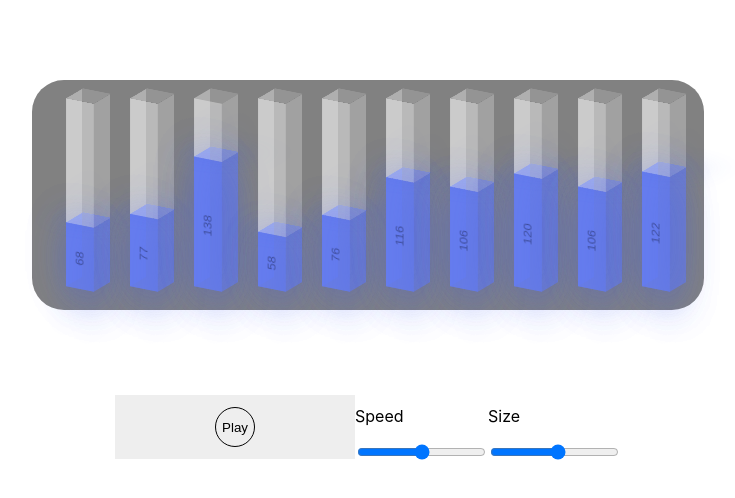
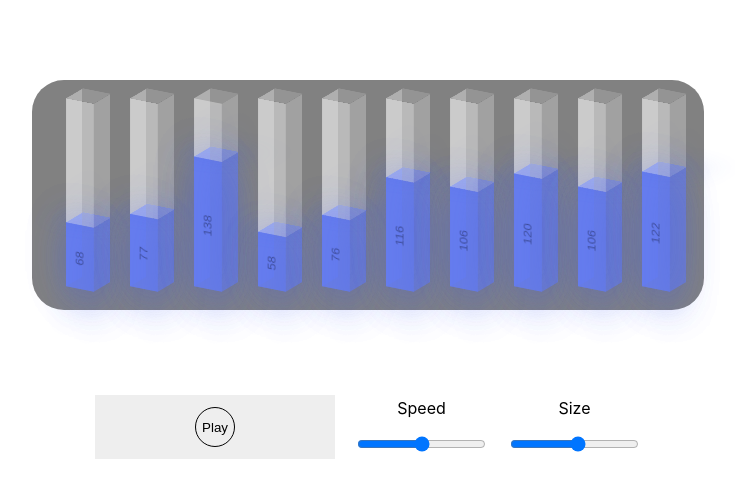
Before and after one commit to jeremynguyen593/sorting-visual, a React (Create React App) app: page / in a window 1280 px wide. Shown: the top 498 px of the page, without its empty margins (272-1007 px from the left). Built offline with nearby package versions, Linux system fonts and the light colour scheme.

Commit message:
Fixed slider interface

```diff
--- a/src/App.css
+++ b/src/App.css
@@ -53,8 +53,15 @@
   display: flex;
   justify-content: center;
   align-items: center;
+  gap: 20px;
 }
 
-.slidecontainer {
-  width: 100%;
+p {
+  display: flex;
+  justify-content: center;
+  align-items: center;
 }
+.slider {
+  position: relative;
+  bottom: 8px;
+}
--- a/src/App.js
+++ b/src/App.js
@@ -140,7 +140,6 @@ class App extends Component {
 
     handleSize= (e) => {
         this.setState({
-            value: e.target.value,
             count: parseInt(e.target.value),
         })
         this.componentDidMount();
@@ -191,13 +190,13 @@ class App extends Component {
                     <div className='control-buttons'>
                        {playButton}
                     </div>
-                    <div className="slider1">
+                    <div className="slider">
                         <p>Speed</p>
                         <input type="range" id = "slider-1" min="50" max="1000" value= {this.delay} onChange={this.handleSpeed}></input>
                     </div>
-                    <div className="slider2">
+                    <div className="slider">
                         <p>Size</p>
-                        <input type="range" id = "slider-2" min="5" max="20" value= {this.state.value} onChange={this.handleSize}></input>
+                        <input type="range" id = "slider-2" min="5" max="20" value= {this.count} onChange={this.handleSize}></input>
                     </div>
                 </div>
                 <div className='panel'></div>
```
